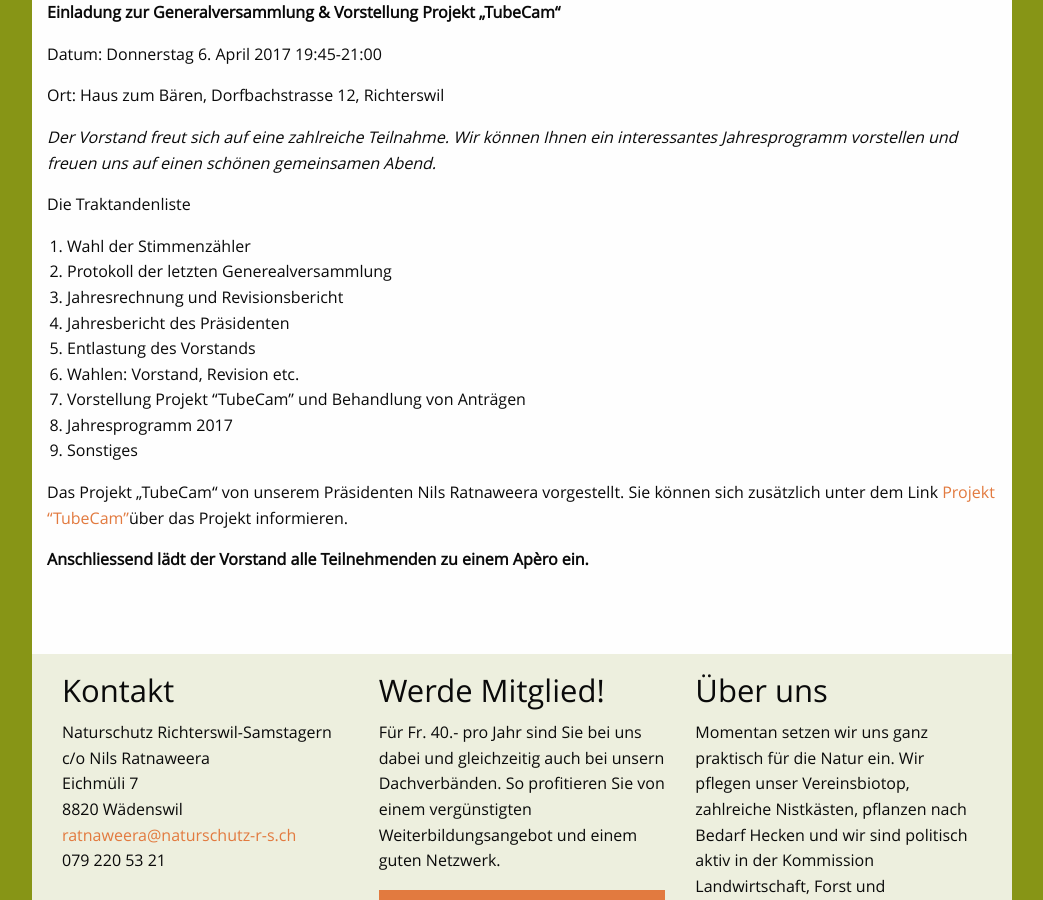
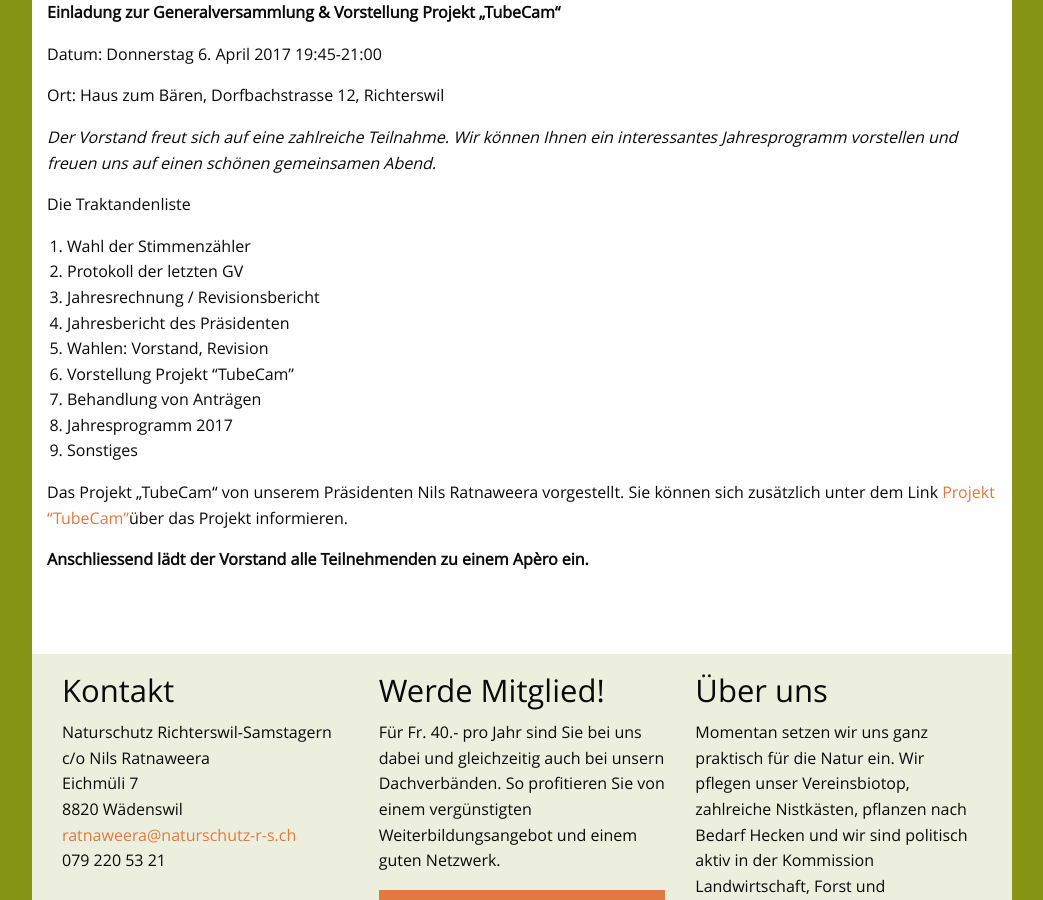
Before and after one commit to Naturschutz-Richterswil-Samstagern/Naturschutz-Richterswil-Samstagern.github.io, a Jekyll site: the page built from _posts/news/2017-01-25-gv-2017.md, in a window 1280 px wide and 900 px high, scrolled down 474 px. Shown: the whole window, without its empty margins (118-1161 px from the left). Built offline with Jekyll 4.4.1, drawn with Linux system fonts in a browser that asks for light colours.

Commit message:
Traktanden angepasst

```diff
--- a/_posts/news/2017-01-25-gv-2017.md
+++ b/_posts/news/2017-01-25-gv-2017.md
@@ -21,14 +21,14 @@ _Der Vorstand freut sich auf eine zahlreiche Teilnahme. Wir können Ihnen ein in
 Die Traktandenliste
 
 1. Wahl der Stimmenzähler
-2. Protokoll der letzten Generealversammlung
-3. Jahresrechnung und Revisionsbericht
+2. Protokoll der letzten GV
+3. Jahresrechnung / Revisionsbericht
 4. Jahresbericht des Präsidenten
-5. Entlastung des Vorstands
-6. Wahlen: Vorstand, Revision etc.
-7. Vorstellung Projekt "TubeCam" und Behandlung von Anträgen
-5. Jahresprogramm 2017
-6. Sonstiges
+5. Wahlen: Vorstand, Revision
+6. Vorstellung Projekt "TubeCam"
+7. Behandlung von Anträgen
+8. Jahresprogramm 2017
+9. Sonstiges
 
 
 Das Projekt „TubeCam“ von unserem Präsidenten Nils Ratnaweera vorgestellt.
```
